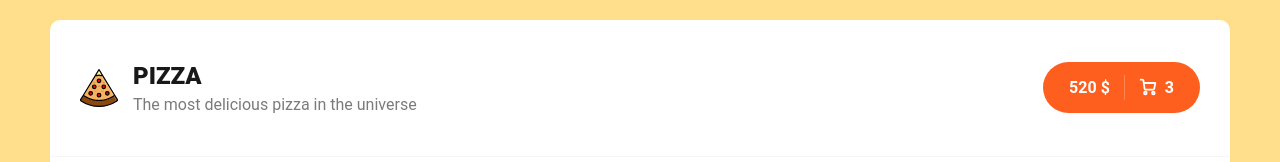
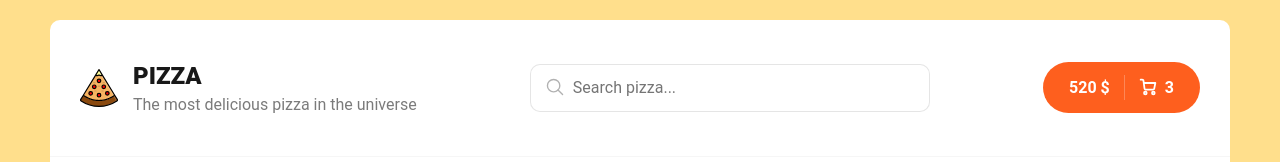
Before and after one commit to NazarBuzyl/pizza-react-project, a React (Create React App) app in the folder pizza-project/: page / in a window 1280 px wide. Shown: the top 162 px of the page. Built offline with nearby package versions, Linux system fonts and the light colour scheme; no server answers.

Commit message:
added search block

```diff
--- a/pizza-project/src/App.js
+++ b/pizza-project/src/App.js
@@ -9,14 +9,16 @@
 import NotFoundPage from "./pages/NotFoundPage";
 
 function App() {
+  const [searchValue, setSearchValue] = React.useState("");
+
   return (
     <div className="page">
       <div className="wrapper">
-        <Header />
+        <Header searchValue={searchValue} setSearchValue={setSearchValue} />
         <div className="content">
           <div className="container">
             <Routes>
-              <Route path="/" element={<Home />} />
+              <Route path="/" element={<Home searchValue={searchValue} />} />
               <Route path="/cart" element={<Cart />} />
               <Route path="*" element={<NotFoundPage />} />
             </Routes>
--- a/pizza-project/src/components/Header.jsx
+++ b/pizza-project/src/components/Header.jsx
@@ -2,10 +2,13 @@
 import { Link, useLocation } from "react-router-dom";
 
 import logoSvg from "../assets/img/pizza-logo.svg";
+import Search from "./Search";
 import CartSvg from "../components/common/CartSvg";
 
-export default function Header() {
+export default function Header(props) {
+  const { searchValue, setSearchValue } = props;
   const location = useLocation();
+
   return (
     <header className="header">
       <div className="container">
@@ -26,6 +29,8 @@
           </div>
         </Link>
         {location.pathname !== "/cart" ? (
+          <>
+            <Search searchValue={searchValue} setSearchValue={setSearchValue} />
             <div className="header__cart">
               <Link to="/cart" className="button button--cart">
                 <span className="button--cart__span">520 $</span>
@@ -36,6 +41,7 @@
                 <span className="button--cart__span">3</span>
               </Link>
             </div>
+          </>
         ) : (
           ""
         )}
--- /dev/null
+++ b/pizza-project/src/components/Search/Search.module.scss
@@ -0,0 +1,39 @@
+.root {
+    position: relative;
+  }
+
+  .input {
+    border: 1px solid rgba(0, 0, 0, 0.1);
+    padding: 12px 20px;
+    padding-left: 42px;
+    width: 400px;
+    border-radius: 10px;
+    font-size: 16px;
+
+    &:focus {
+      border: 1px solid rgba(0, 0, 0, 0.2);
+    }
+  }
+
+  .icon {
+    width: 22px;
+    height: 22px;
+    opacity: 0.3;
+    position: absolute;
+    left: 14px;
+    top: 12px;
+  }
+
+  .clearIcon {
+    width: 18px;
+    height: 18px;
+    opacity: 0.3;
+    position: absolute;
+    right: 15px;
+    top: 15px;
+    cursor: pointer;
+
+    &:hover {
+      opacity: 0.8;
+    }
+  }
--- /dev/null
+++ b/pizza-project/src/components/Search/index.jsx
@@ -0,0 +1,33 @@
+import React from "react";
+import styles from "./Search.module.scss";
+import SearchIcon from "../common/SearchSvg";
+
+export default function Search(props) {
+  const { searchValue, setSearchValue } = props;
+  return (
+    <div className={styles.root}>
+      <div className={styles.icon}>
+        <SearchIcon />
+      </div>
+      <input
+        value={searchValue}
+        onChange={(e) => setSearchValue(e.target.value)}
+        className={styles.input}
+        placeholder="Search pizza..."
+      />
+      <div className={styles.clearIcon}>
+        {searchValue ? (
+          <svg
+            onClick={() => setSearchValue("")}
+            viewBox="0 0 20 20"
+            xmlns="http://www.w3.org/2000/svg"
+          >
+            <path d="M10 8.586L2.929 1.515 1.515 2.929 8.586 10l-7.071 7.071 1.414 1.414L10 11.414l7.071 7.071 1.414-1.414L11.414 10l7.071-7.071-1.414-1.414L10 8.586z" />
+          </svg>
+        ) : (
+          ""
+        )}
+      </div>
+    </div>
+  );
+}
--- /dev/null
+++ b/pizza-project/src/components/common/SearchSvg.jsx
@@ -0,0 +1,39 @@
+import React from "react";
+
+export default function SearchSvg() {
+  return (
+    <svg
+      enableBackground="new 0 0 32 32"
+      id="EditableLine"
+      version="1.1"
+      viewBox="0 0 32 32"
+      xmlns="http://www.w3.org/2000/svg"
+    >
+      <circle
+        cx="14"
+        cy="14"
+        fill="none"
+        id="XMLID_42_"
+        r="9"
+        stroke="#000000"
+        strokeLinecap="round"
+        strokeLinejoin="round"
+        strokeMiterlimit="10"
+        strokeWidth="2"
+      />
+      <line
+        fill="none"
+        id="XMLID_44_"
+        stroke="#000000"
+        strokeLinecap="round"
+        strokeLinejoin="round"
+        strokeMiterlimit="10"
+        strokeWidth="2"
+        x1="27"
+        x2="20.366"
+        y1="27"
+        y2="20.366"
+      />
+    </svg>
+  );
+}
--- a/pizza-project/src/pages/Home.jsx
+++ b/pizza-project/src/pages/Home.jsx
@@ -4,7 +4,8 @@
 import PizzaBlock from "../components/PizzaBlock";
 import PizzaSkeleton from "../components/PizzaBlock/PizzaSkeleton";
 
-export default function Home() {
+export default function Home(props) {
+  const { searchValue } = props;
   const [data, setData] = useState([]);
   const [isLoading, setIsloading] = useState(true);
   const [categoryId, setCategoryId] = useState(0);
@@ -19,7 +20,9 @@
     fetch(
       `https://63fa119d473885d837d7da72.mockapi.io/items?${
         categoryId > 0 ? `category=${categoryId}` : ""
-      }&sortBy=${dataSort.sortProperty}&order=${dataSort.orderProperty}`
+      }&sortBy=${dataSort.sortProperty}&order=${dataSort.orderProperty}${
+        searchValue ? `&search=${searchValue}` : ""
+      }`
     )
       .then((res) => res.json())
       .then((json) => {
@@ -28,7 +31,7 @@
       })
       .catch((err) => console.warn(err));
     window.scrollTo(0, 0);
-  }, [categoryId, dataSort]);
+  }, [categoryId, dataSort, searchValue]);
 
   return (
     <>
```
Lines whose indentation alone changed are shown as unchanged.
